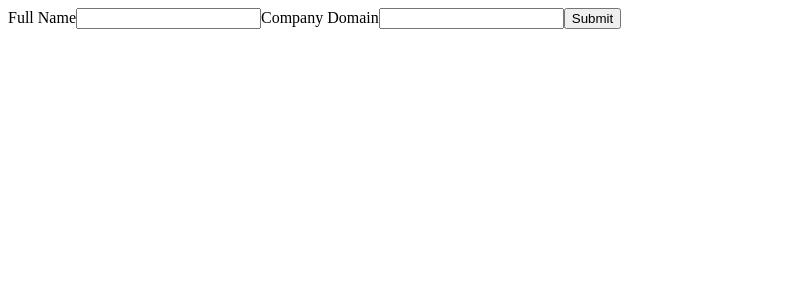
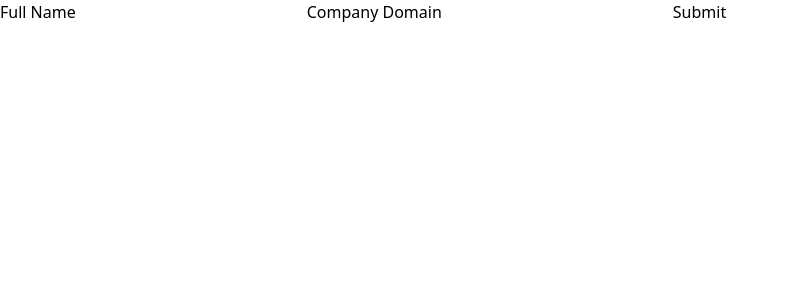
Before and after one commit to samoryka/email-guesser-spa, a React (Create React App) app: page / in a window 1280 px wide. Shown: the top 300 px of the page, without its empty margins (0-788 px from the left). Built offline with nearby package versions, Linux system fonts and the light colour scheme.

Commit message:
add tailwind

```diff
--- a/package.json
+++ b/package.json
@@ -39,5 +39,8 @@
       "last 1 firefox version",
       "last 1 safari version"
     ]
+  },
+  "devDependencies": {
+    "tailwindcss": "^3.4.1"
   }
 }
--- /dev/null
+++ b/src/index.css
@@ -0,0 +1,3 @@
+@tailwind base;
+@tailwind components;
+@tailwind utilities;
--- a/src/index.tsx
+++ b/src/index.tsx
@@ -1,5 +1,6 @@
 import React from 'react';
 import ReactDOM from 'react-dom/client';
+import './index.css';
 import {App} from "./App";
 
 const root = ReactDOM.createRoot(
--- /dev/null
+++ b/tailwind.config.js
@@ -0,0 +1,10 @@
+/** @type {import('tailwindcss').Config} */
+module.exports = {
+    content: [
+        "./src/**/*.{ts,tsx}",
+    ],
+    theme: {
+        extend: {},
+    },
+    plugins: [],
+}
```
Also changed, not shown: 1 other file (tests, documents, lock files or other folders).
